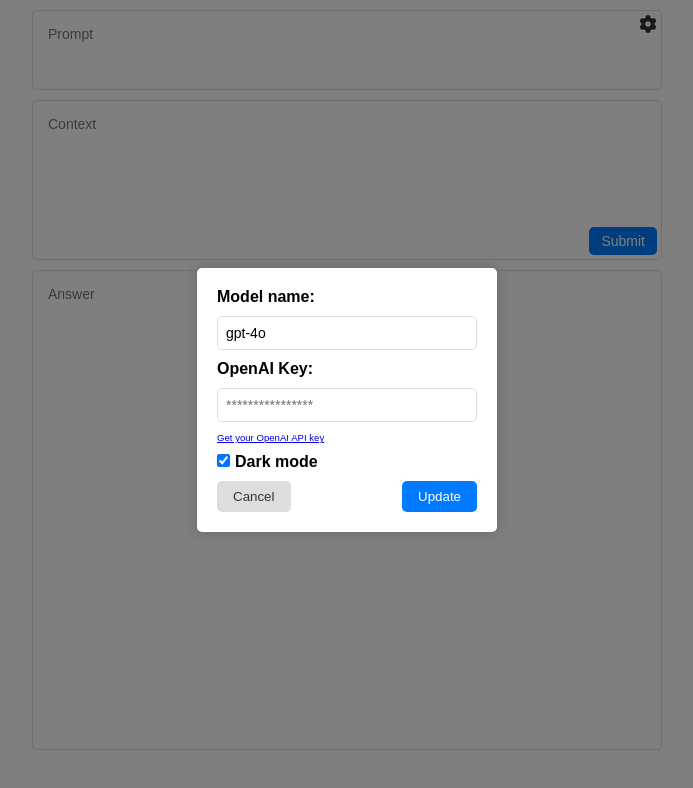
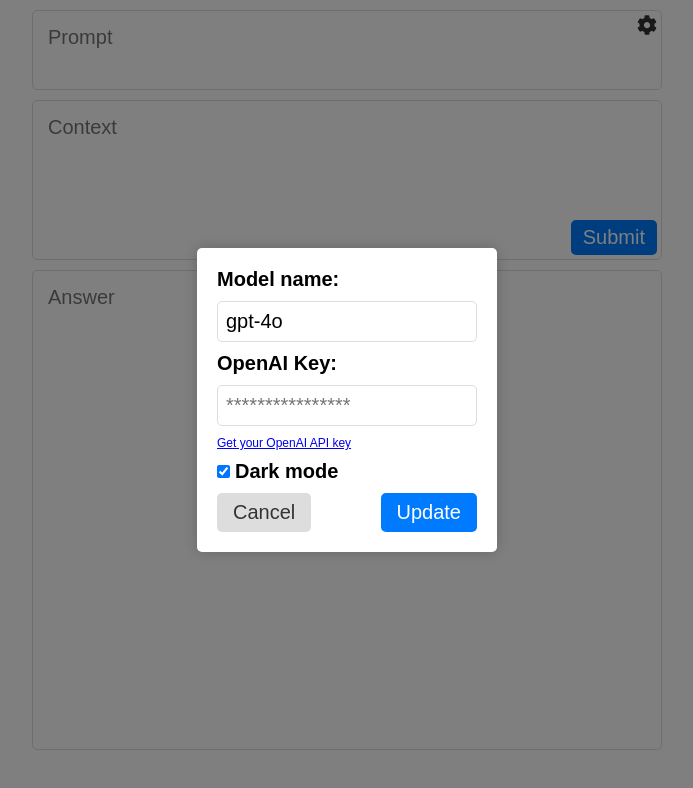
Before and after one commit to oleksii-pi/pipad, a React (Create React App) app: page / in a window 1280 px wide. Shown: the top 788 px of the page, without its empty margins (293-986 px from the left). Built offline with nearby package versions, Linux system fonts and the light colour scheme.

Commit message:
Increase global font size to 20px

```diff
--- a/src/styles/globalStyles.css
+++ b/src/styles/globalStyles.css
@@ -3,6 +3,7 @@
   margin: 0;
   padding: 0;
   box-sizing: border-box;
+  font-size: 20px;
 }
 
 body {
@@ -63,7 +64,6 @@ textarea {
   height: 100%;
   border: none;
   resize: none;
-  font-size: 14px;
   padding: 5px;
   outline: none;
   font-family: inherit;
@@ -84,13 +84,11 @@ button {
 }
 
 #settingsButton {
-  font-size: 18px;
   color: #333;
 }
 
 /* Submit Button */
 #submitButton {
-  font-size: 14px;
   padding: 6px 12px;
   border-radius: 5px;
   background-color: #007bff;
@@ -196,7 +194,6 @@ button {
   padding: 8px;
   border: 1px solid #ddd;
   border-radius: 5px;
-  font-size: 14px;
 }
 
 .modal input[type="checkbox"] {
```
